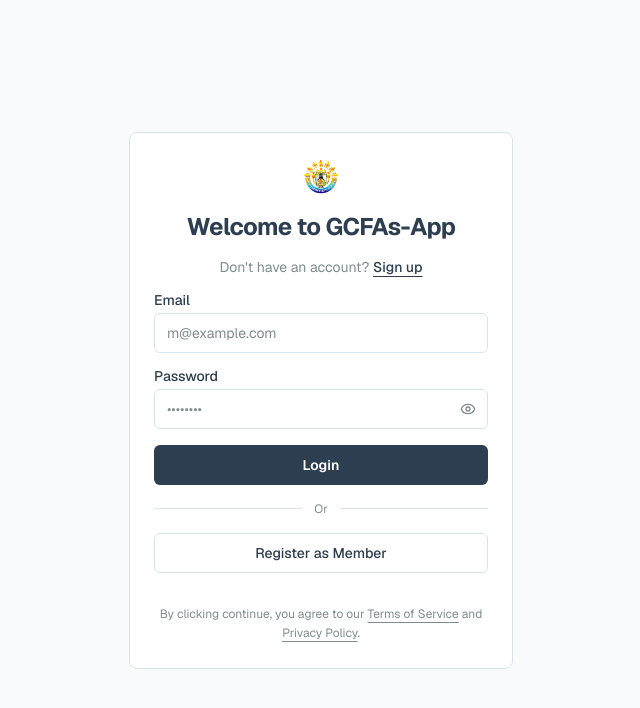
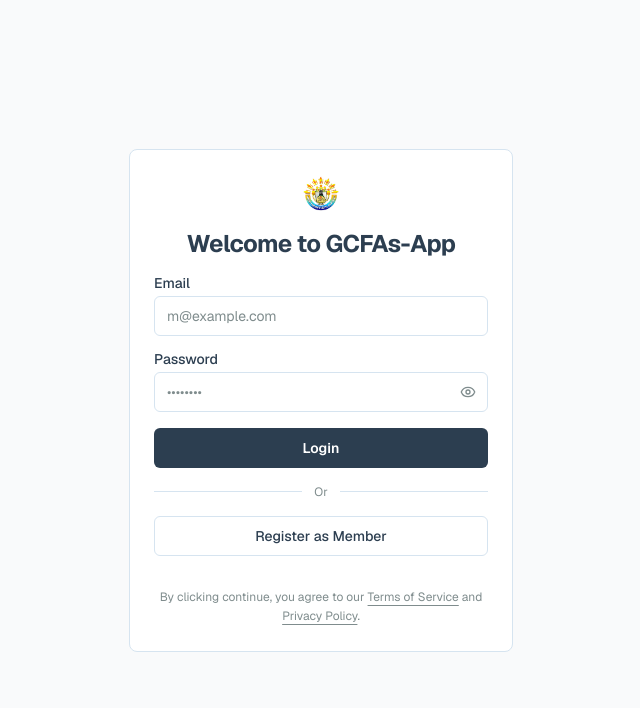
Before and after one commit to eunille/GCFast, a Next.js app: page /login in a window 1280 px wide. Shown: the top 708 px of the page, without its empty margins (319-959 px from the left). Built offline with nearby package versions, Linux system fonts and the light colour scheme; no server answers.

Commit message:
fix login page ui

```diff
--- a/features/auth/components/LoginForm/LoginForm.tsx
+++ b/features/auth/components/LoginForm/LoginForm.tsx
@@ -45,15 +45,7 @@
           <CardTitle className="text-2xl font-bold tracking-tight">
             Welcome to GCFAs-App
           </CardTitle>
-          <CardDescription>
-            Don&apos;t have an account?{" "}
-            <Link
-              href="/register"
-              className="text-foreground font-medium underline underline-offset-4 hover:text-muted-foreground transition-colors"
-            >
-              Sign up
-            </Link>
-          </CardDescription>
+
         </CardHeader>
 
         <CardContent className="flex flex-col gap-4">
```
Also changed, not shown: 1 other file (tests, documents, lock files or other folders).
